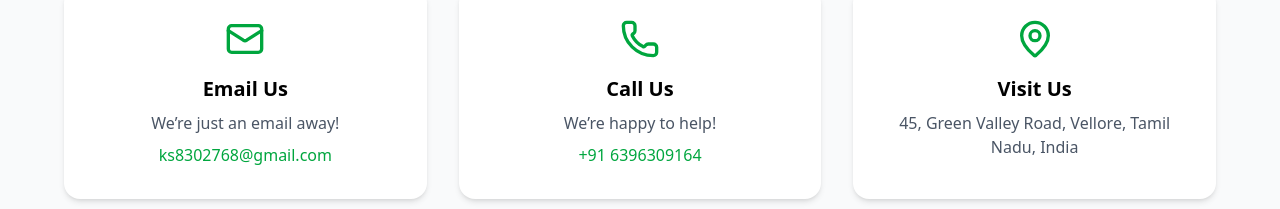
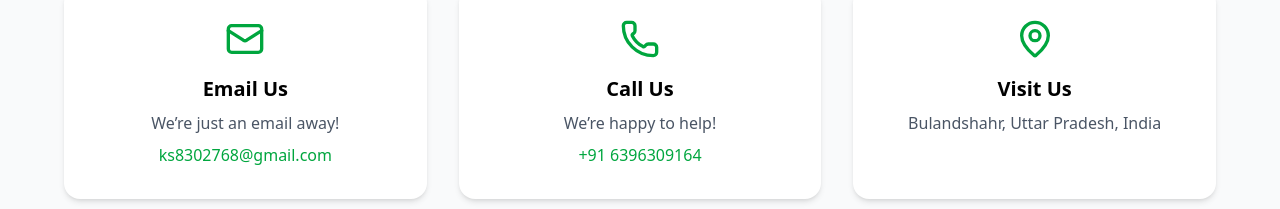
Before and after one commit to Dhruv-Learning/ShareBite, a React (Vite) app: page /contact in a window 1280 px wide. Shown: the part 309-518 px from the top of the page. Built offline with nearby package versions, Linux system fonts and the light colour scheme; no server answers.

Commit message:
change contact photo

```diff
--- a/src/pages/About.jsx
+++ b/src/pages/About.jsx
@@ -16,7 +16,7 @@ const About = () => {
     {
       name:"Dhruv Sharma",
       role:"Developer",
-      img:"https://randomuser.me/api/portraits/men/1.jpg",
+      img:"Dhruv-Learning/ShareBite/public/dhruv.png",
       github:'https://github.com/Dhruv-Learning'
     },
     {
--- a/src/pages/Contact.jsx
+++ b/src/pages/Contact.jsx
@@ -64,7 +64,7 @@ const Contact = () => {
           <MapPin className="mx-auto text-green-600 mb-4" size={40} />
           <h3 className="text-xl font-semibold mb-2">Visit Us</h3>
           <p className="text-gray-600">
-            45, Green Valley Road, Vellore, Tamil Nadu, India
+            Bulandshahr, Uttar Pradesh, India
           </p>
         </div>
       </motion.div>
```
Also changed, not shown: public/dhruv.png (added).
